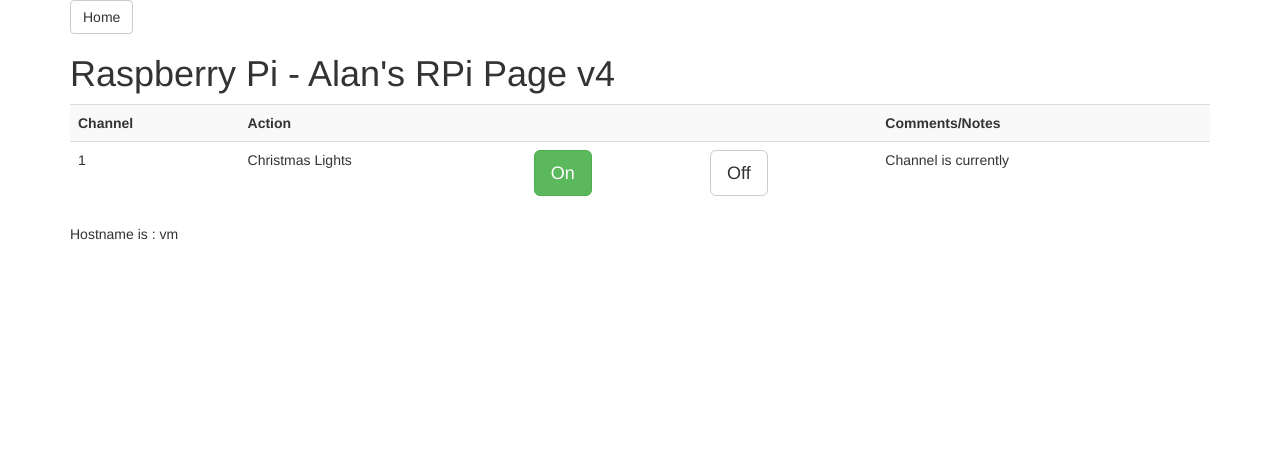
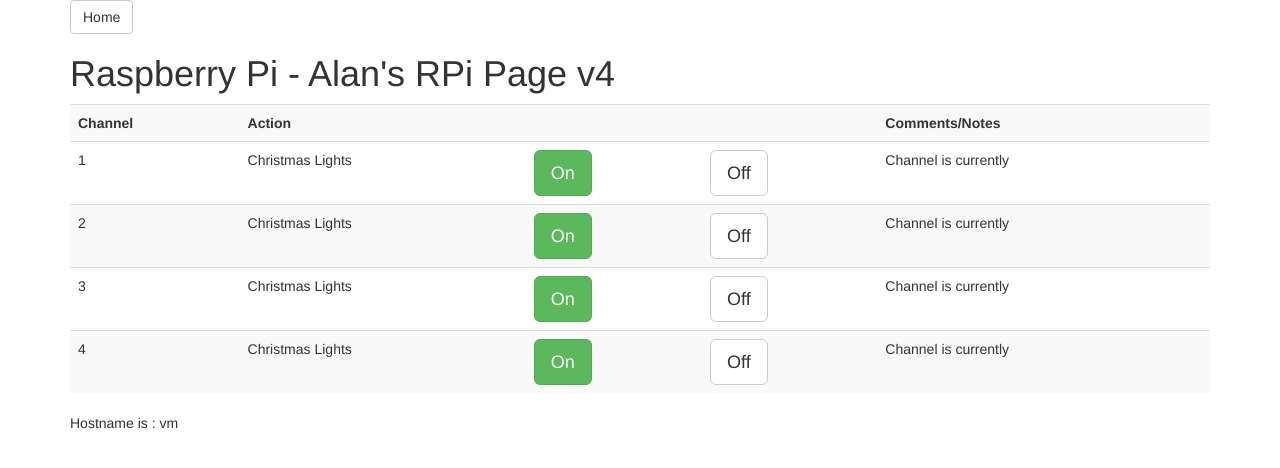
Before and after one commit to alangobrown/christmas-lights, a Flask app: page / in a window 1280 px wide. Shown: the top 468 px of the page. Run offline with Flask 2, Linux system fonts and the light colour scheme; parts of the project's set-up code (start-up, migrations or seed data) failed here and were passed over; some libraries are stand-ins or nearby versions.

Commit message:
added 4 channel support

```diff
--- a/app/templates/index.html
+++ b/app/templates/index.html
@@ -16,9 +16,31 @@
           <tr>
             <td>1</td>
             <td>Christmas Lights</td>
-            <td><a href="#"><button type="button" id = "lights-on" class="btn btn-success btn-lg">On</button></a></td>
-            <td><a href="#"><button type="button" id = "lights-off" class="btn btn-default btn-lg">Off</button></a></td>
-            <td>Channel is currently <span id = "lights-status"></span></td>
+            <td><a href="#"><button type="button" data-channel="1" class="btn btn-success btn-lg lights-on">On</button></a></td>
+            <td><a href="#"><button type="button" data-channel="1" class="btn btn-default btn-lg lights-off">Off</button></a></td>
+            <td>Channel is currently <span id = "lights-status-1"></span></td>
+          </tr>
+
+          <tr>
+            <td>2</td>
+            <td>Christmas Lights</td>
+            <td><a href="#"><button type="button" data-channel="2" class="btn btn-success btn-lg lights-on">On</button></a></td>
+            <td><a href="#"><button type="button" data-channel="2" class="btn btn-default btn-lg lights-off">Off</button></a></td>
+            <td>Channel is currently <span id = "lights-status-2"></span></td>
+          </tr>
+          <tr>
+            <td>3</td>
+            <td>Christmas Lights</td>
+            <td><a href="#"><button type="button" data-channel="3" class="btn btn-success btn-lg lights-on">On</button></a></td>
+            <td><a href="#"><button type="button" data-channel="3" class="btn btn-default btn-lg lights-off">Off</button></a></td>
+            <td>Channel is currently <span id = "lights-status-3"></span></td>
+          </tr>
+          <tr>
+            <td>4</td>
+            <td>Christmas Lights</td>
+            <td><a href="#"><button type="button" data-channel="4" class="btn btn-success btn-lg lights-on">On</button></a></td>
+            <td><a href="#"><button type="button" data-channel="4" class="btn btn-default btn-lg lights-off">Off</button></a></td>
+            <td>Channel is currently <span id = "lights-status-4"></span></td>
           </tr>
         </table>
 
@@ -28,20 +50,20 @@
     <!-- Include all compiled plugins (below), or include individual files as needed -->
 	<script src="https://maxcdn.bootstrapcdn.com/bootstrap/3.3.1/js/bootstrap.min.js"></script>
   <script>
-    $("#lights-on").click(function(e){
-      var channel = 99;
+    $(".lights-on").click(function(e){
+      var channel = $(this).data("channel");
       console.log('About to turn channel ' + channel + ' on')
-      $.get( "/lights/on/1", function( data ) {
-        $( "#lights-status" ).html( data.lights );
+      $.get( "/lights/on/"+channel, function( data ) {
+        $( "#lights-status-"+channel ).html( data.lights );
         });
     });
     </script>
   <script>
-    $("#lights-off").click(function(e){
-      var channel = 99;
+    $(".lights-off").click(function(e){
+      var channel = $(this).data("channel");
       console.log('About to turn channel ' + channel + ' off')
-      $.get( "/lights/off/1", function( data ) {
-        $( "#lights-status" ).html( data.lights );
+      $.get( "/lights/off/"+channel, function( data ) {
+        $( "#lights-status-"+channel ).html( data.lights );
         });
     });
     </script>
```
Also changed, not shown: app/lights.py (+9 -13 lines), 1 other file.
